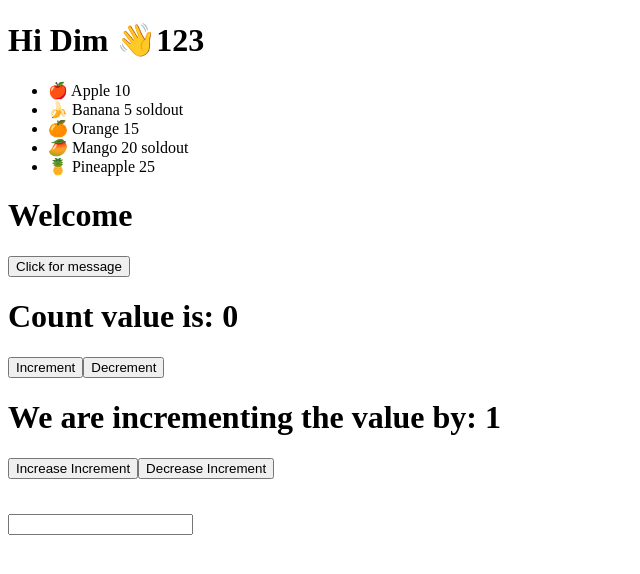
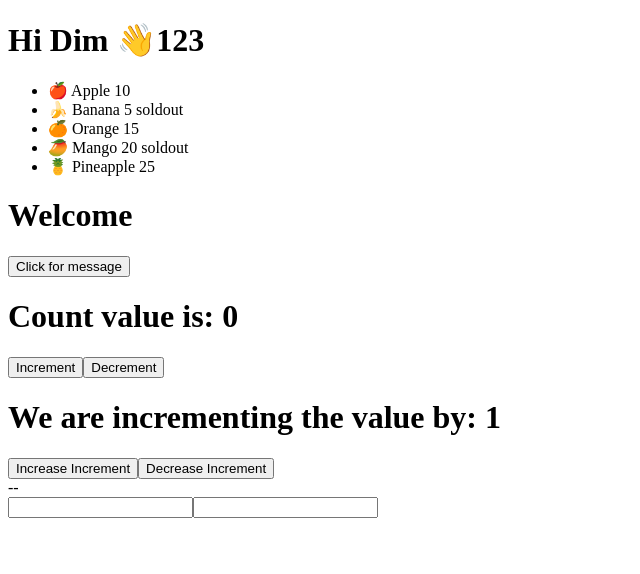
Before and after one commit to Dimitris112/react-vscode-askiseis, a React (Vite) app in the folder Prwto_App/: page / in a window 1280 px wide. Shown: the top 574 px of the page, without its empty margins (0-640 px from the left). Built offline with nearby package versions, Linux system fonts and the light colour scheme.

Commit message:
Handle multiple input fields with the help of spread operator / along with display name value before the form

```diff
--- a/Prwto_App/src/components/Form.jsx
+++ b/Prwto_App/src/components/Form.jsx
@@ -1,21 +1,23 @@
 import { useState } from "react";
 
 export default function Form() {
-  const [name, setName] = useState("");
-  //   function handleChange(e) {
-  //     setName(e.target.value);
-  //   }
+  const [name, setName] = useState({ firstName: "", lastName: "" });
+
   return (
     <div>
-      <h1>
-        <form>
-          <input
-            onChange={(e) => setName(e.target.value)}
-            type="text"
-            value={name}
-          />
-        </form>
-      </h1>
+      {name.firstName} -- {name.lastName}
+      <form>
+        <input
+          onChange={(e) => setName({ ...name, firstName: e.target.value })}
+          type="text"
+          value={name.firstName}
+        />
+        <input
+          type="text"
+          onChange={(e) => setName({ ...name, lastName: e.target.value })}
+          value={name.lastName}
+        />
+      </form>
     </div>
   );
 }
```
